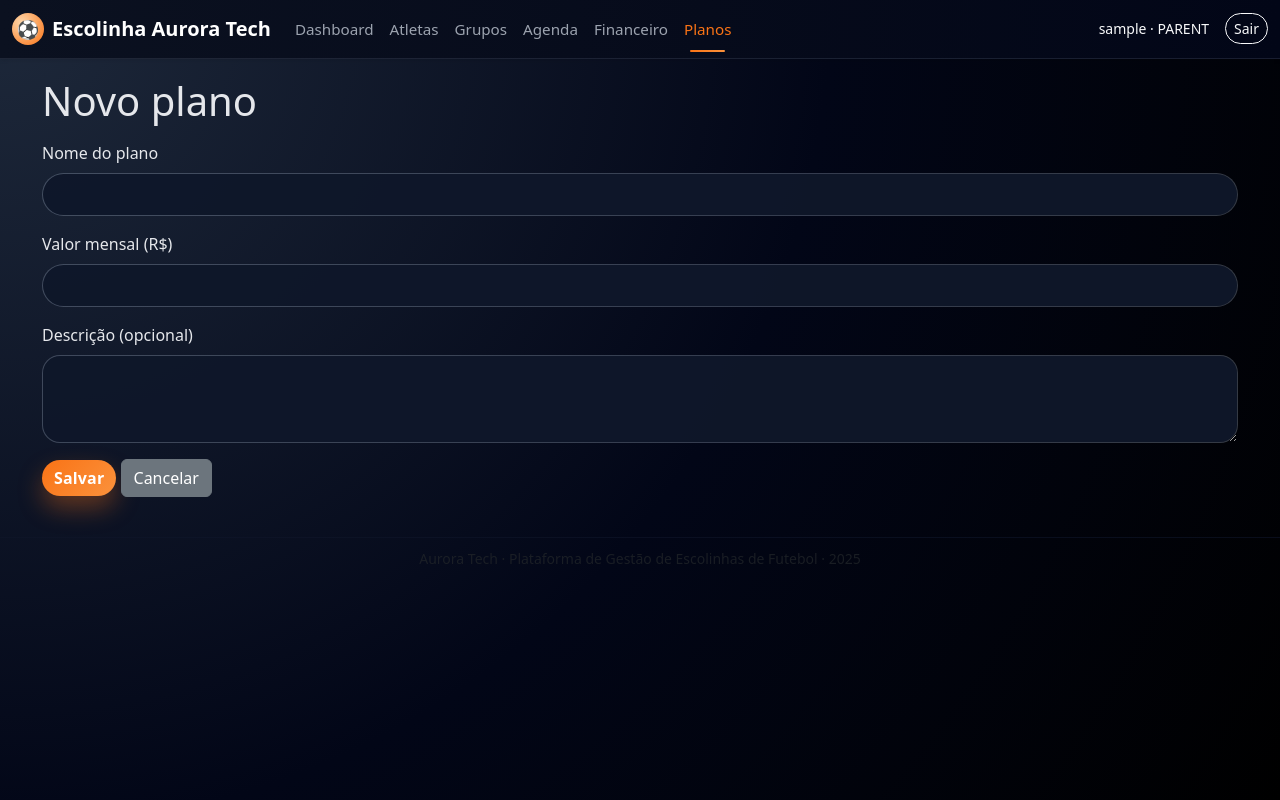
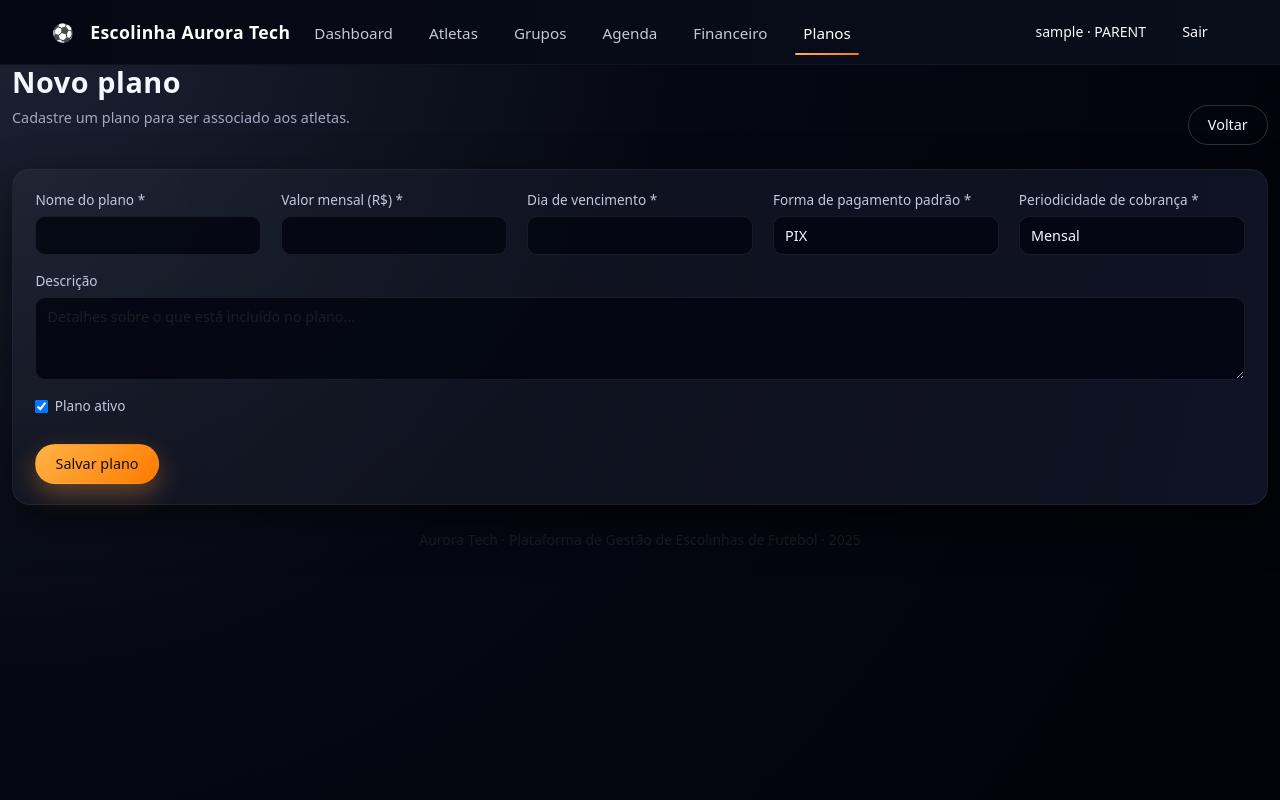
Before and after one commit to grmartinica/aplicacao_escolinha, a Flask app: page /planos/novo in a window 1280 px wide. Run offline with Flask 3, Linux system fonts and the light colour scheme; the visitor is signed in with stand-in values (Sample User, id 1).

Commit message:
resolvendo bugs e adicionando interfaces

```diff
--- a/routes/planos_routes.py
+++ b/routes/planos_routes.py
@@ -1,66 +1,53 @@
+# routes/planos_routes.py
 from flask import Blueprint, render_template, request, redirect, url_for, flash
 from flask_login import login_required
 from extensions import db
 from models import Plano
 
-planos_bp = Blueprint('planos', __name__, url_prefix='/planos')
+planos_bp = Blueprint("planos", __name__, url_prefix="/planos")
 
 
-@planos_bp.route('/')
+@planos_bp.route("/")
 @login_required
 def listar():
     planos = Plano.query.order_by(Plano.ativo.desc(), Plano.nome).all()
-    return render_template('planos_listar.html', planos=planos)
+    return render_template("planos_listar.html", planos=planos)
 
 
-@planos_bp.route('/novo', methods=['GET', 'POST'])
+@planos_bp.route("/novo", methods=["GET", "POST"])
 @login_required
 def novo():
-    if request.method == 'POST':
-        nome = (request.form.get('nome') or '').strip()
-        valor = request.form.get('valor_mensal', type=float)
-        descricao = (request.form.get('descricao') or '').strip()
+    if request.method == "POST":
+        nome = (request.form.get("nome") or "").strip()
+        valor_str = (request.form.get("valor_mensal") or "0").replace(",", ".")
+        dia_vencimento = request.form.get("dia_vencimento", type=int)
+        forma_pagamento_padrao = request.form.get("forma_pagamento_padrao") or "PIX"
+        periodicidade_cobranca = request.form.get("periodicidade_cobranca") or "MENSAL"
+        descricao = (request.form.get("descricao") or "").strip()
+        ativo = bool(request.form.get("ativo"))
 
-        if not nome or valor is None:
-            flash('Informe ao menos nome e valor mensal do plano.', 'danger')
-            return redirect(url_for('planos.novo'))
+        if not nome or not dia_vencimento:
+            flash("Preencha nome e dia de vencimento.", "danger")
+            return redirect(url_for("planos.novo"))
+
+        try:
+            valor_mensal = float(valor_str)
+        except ValueError:
+            flash("Valor mensal inválido.", "danger")
+            return redirect(url_for("planos.novo"))
 
         plano = Plano(
             nome=nome,
-            valor_mensal=valor,
+            valor_mensal=valor_mensal,
+            dia_vencimento=dia_vencimento,
+            forma_pagamento_padrao=forma_pagamento_padrao,
+            periodicidade_cobranca=periodicidade_cobranca,
             descricao=descricao or None,
-            ativo=True
+            ativo=ativo,
         )
         db.session.add(plano)
         db.session.commit()
-        flash('Plano criado com sucesso!', 'success')
-        return redirect(url_for('planos.listar'))
+        flash("Plano criado com sucesso!", "success")
+        return redirect(url_for("planos.listar"))
 
-    return render_template('planos_novo.html')
-
-
-@planos_bp.route('/<int:plano_id>/editar', methods=['GET', 'POST'])
-@login_required
-def editar(plano_id):
-    plano = Plano.query.get_or_404(plano_id)
-
-    if request.method == 'POST':
-        nome = (request.form.get('nome') or '').strip()
-        valor = request.form.get('valor_mensal', type=float)
-        descricao = (request.form.get('descricao') or '').strip()
-        ativo = True if request.form.get('ativo') == 'on' else False
-
-        if not nome or valor is None:
-            flash('Informe ao menos nome e valor mensal do plano.', 'danger')
-            return redirect(url_for('planos.editar', plano_id=plano.id))
-
-        plano.nome = nome
-        plano.valor_mensal = valor
-        plano.descricao = descricao or None
-        plano.ativo = ativo
-
-        db.session.commit()
-        flash('Plano atualizado com sucesso!', 'success')
-        return redirect(url_for('planos.listar'))
-
-    return render_template('planos_editar.html', plano=plano)
+    return render_template("planos_novo.html")
--- a/static/css/style.css
+++ b/static/css/style.css
@@ -1,310 +1,340 @@
-:root {
-    --color-bg: #050816;
-    --color-bg-alt: #0b1120;
-    --color-card: #0f172a;
-    --color-border: #1f2937;
-    --color-text: #e5e7eb;
-    --color-muted: #9ca3af;
-    --color-primary: #f97316; /* laranja */
-    --color-primary-soft: rgba(249, 115, 22, 0.12);
-    --color-danger: #ef4444;
-    --radius-lg: 18px;
-    --radius-md: 10px;
-    --shadow-soft: 0 18px 45px rgba(0, 0, 0, 0.55);
-    --shadow-card: 0 10px 30px rgba(15, 23, 42, 0.75);
-    --transition-fast: 0.15s ease-out;
-    --transition-med: 0.25s ease;
+/* ---------- RESET BÁSICO ---------- */
+*,
+*::before,
+*::after {
+    box-sizing: border-box;
+    margin: 0;
+    padding: 0;
 }
 
-/* ===========================
-   LAYOUT GERAL DO APP
-   =========================== */
-
-.app-body {
-    min-height: 100vh;
-    background: radial-gradient(circle at top left, #1e293b 0, #020617 55%, #000000 100%);
-    color: var(--color-text);
-    font-family: system-ui, -apple-system, BlinkMacSystemFont, "Segoe UI", sans-serif;
+html, body {
+    height: 100%;
 }
 
-.app-navbar {
-    background: linear-gradient(90deg, #0b1120, #020617);
-    border-bottom: 1px solid rgba(148, 163, 184, 0.15);
+body {
+    font-family: system-ui, -apple-system, BlinkMacSystemFont, "Segoe UI", sans-serif;
+    background: radial-gradient(circle at top left, #1c2333 0, #050813 45%, #020308 100%);
+    color: #f5f7ff;
 }
 
-.navbar-brand .brand-logo {
+/* ---------- NAVBAR / HEADER ---------- */
+.navbar {
+    display: flex;
+    align-items: center;
+    justify-content: space-between;
+    padding: 0.75rem 2.5rem;
+    background: linear-gradient(to right, #050813, #090e1b);
+    border-bottom: 1px solid rgba(255, 255, 255, 0.04);
+}
+
+.navbar-brand {
+    display: flex;
+    align-items: center;
+    gap: 0.5rem;
+    font-weight: 600;
+    letter-spacing: 0.02em;
+    color: #ffffff;
+    text-decoration: none;
+    font-size: 1.1rem;
+}
+
+.navbar-brand-logo {
     width: 32px;
     height: 32px;
     border-radius: 999px;
-    background: radial-gradient(circle at 30% 30%, #fed7aa, #f97316);
+    background: radial-gradient(circle at 30% 30%, #ffb347, #ff7a00);
+    display: inline-flex;
+    align-items: center;
+    justify-content: center;
+    font-weight: 700;
+    color: #111;
+}
+
+.navbar-nav {
+    display: flex;
+    list-style: none;
+    gap: 1.25rem;
+}
+
+.nav-link {
+    position: relative;
+    font-size: 0.95rem;
+    text-decoration: none;
+    color: #c5c7d6;
+    padding-bottom: 0.25rem;
+    transition: color 0.2s ease;
+}
+
+.nav-link:hover {
+    color: #ffffff;
+}
+
+.nav-link.active {
+    color: #ffb347;
+}
+
+.nav-link.active::after {
+    content: "";
+    position: absolute;
+    left: 0;
+    bottom: -0.35rem;
+    width: 100%;
+    height: 2px;
+    border-radius: 999px;
+    background: linear-gradient(90deg, #ffb347, #ff7a00);
+}
+
+/* Usuário no topo */
+.navbar-user {
     display: flex;
     align-items: center;
-    justify-content: center;
-    color: #0b1120;
-    font-size: 18px;
+    gap: 0.75rem;
+    font-size: 0.9rem;
+    color: #e1e3ee;
 }
 
-.navbar .nav-link {
-    font-weight: 500;
-    font-size: 0.95rem;
-    color: var(--color-muted);
-    position: relative;
-    padding-inline: 0.9rem;
+.navbar-user-role {
+    padding: 0.1rem 0.5rem;
+    border-radius: 999px;
+    background: rgba(255, 255, 255, 0.06);
+    font-size: 0.75rem;
+    text-transform: uppercase;
+    letter-spacing: 0.06em;
 }
 
-.navbar .nav-link:hover {
-    color: #e5e7eb;
+/* ---------- BOTÕES ---------- */
+.btn {
+    display: inline-flex;
+    align-items: center;
+    justify-content: center;
+    padding: 0.5rem 1.2rem;
+    border-radius: 999px;
+    border: 1px solid transparent;
+    font-size: 0.9rem;
+    font-weight: 500;
+    cursor: pointer;
+    text-decoration: none;
+    transition: all 0.18s ease-out;
 }
 
-.navbar .nav-link.active {
-    color: var(--color-primary);
+.btn-primary {
+    background: linear-gradient(135deg, #ffb347, #ff7a00);
+    color: #111;
+    box-shadow: 0 10px 25px rgba(255, 150, 50, 0.35);
 }
 
-.navbar .nav-link.active::after {
-    content: "";
-    position: absolute;
-    left: 14px;
-    right: 14px;
-    bottom: -4px;
-    height: 2px;
-    border-radius: 999px;
-    background: linear-gradient(90deg, #f97316, #fb923c);
+.btn-primary:hover {
+    transform: translateY(-1px);
+    box-shadow: 0 14px 30px rgba(255, 150, 50, 0.5);
 }
 
-/* MAIN */
-
-.app-main {
-    padding: 18px 16px 32px;
+.btn-outline {
+    background: transparent;
+    color: #f5f7ff;
+    border-color: rgba(255, 255, 255, 0.18);
 }
 
-.app-container {
-    max-width: 1220px;
-    margin-inline: auto;
+.btn-outline:hover {
+    background: rgba(255, 255, 255, 0.06);
 }
 
-/* FOOTER */
-
-.app-footer {
-    padding: 10px 0 18px;
-    border-top: 1px solid rgba(15, 23, 42, 0.6);
-    margin-top: 8px;
+/* ---------- LAYOUT PRINCIPAL ---------- */
+.main-container {
+    max-width: 1200px;
+    margin: 1.75rem auto 2.5rem;
+    padding: 0 1.5rem;
 }
 
-/* FLASH MESSAGES */
-
-.flash-wrapper {
-    margin-bottom: 16px;
+/* Página / títulos */
+.page-header {
+    display: flex;
+    align-items: flex-end;
+    justify-content: space-between;
+    gap: 1rem;
+    margin-bottom: 1.5rem;
 }
 
-.app-alert {
-    border-radius: 999px;
-    border: 1px solid rgba(148, 163, 184, 0.25);
-    background-color: rgba(15, 23, 42, 0.92);
-    color: var(--color-text);
+.page-title {
+    font-size: 1.8rem;
+    font-weight: 600;
+    letter-spacing: 0.02em;
 }
 
-.app-alert.alert-success {
-    border-color: rgba(34, 197, 94, 0.45);
-    background-color: rgba(22, 163, 74, 0.12);
+.page-subtitle {
+    margin-top: 0.3rem;
+    font-size: 0.9rem;
+    color: #a3a7c0;
 }
 
-.app-alert.alert-danger,
-.app-alert.alert-error {
-    border-color: rgba(248, 113, 113, 0.55);
-    background-color: rgba(127, 29, 29, 0.6);
+/* ---------- CARDS ---------- */
+.card {
+    background: radial-gradient(circle at top left, rgba(255, 255, 255, 0.04), rgba(16, 20, 37, 0.96));
+    border-radius: 18px;
+    border: 1px solid rgba(255, 255, 255, 0.06);
+    box-shadow: 0 18px 45px rgba(0, 0, 0, 0.55);
+    margin-bottom: 1.5rem;
 }
 
-/* ===========================
-   LOGIN
-   =========================== */
-
-.login-body {
-    min-height: 100vh;
-    background: radial-gradient(circle at top, #f97316 0, #020617 60%, #000000 100%);
-    display: flex;
-    align-items: center;
-    justify-content: center;
-    padding: 24px;
-    color: var(--color-text);
+.card-body {
+    padding: 1.25rem 1.4rem;
 }
 
-.login-wrapper {
-    max-width: 420px;
-    width: 100%;
+/* ---------- DASHBOARD STATS ---------- */
+.stats-grid {
+    display: grid;
+    grid-template-columns: repeat(auto-fit, minmax(190px, 1fr));
+    gap: 1rem;
 }
 
-.login-card {
-    background: radial-gradient(circle at top left, rgba(249, 115, 22, 0.12), rgba(15, 23, 42, 0.98));
-    border-radius: 24px;
-    padding: 26px 26px 24px;
-    border: 1px solid rgba(148, 163, 184, 0.35);
-    box-shadow: var(--shadow-soft);
-    backdrop-filter: blur(14px);
+.stat-card {
+    padding: 1rem 1.1rem;
+    border-radius: 16px;
+    background: linear-gradient(145deg, rgba(10, 14, 32, 0.96), rgba(18, 30, 56, 0.96));
+    border: 1px solid rgba(255, 255, 255, 0.04);
 }
 
-.login-header h1 {
-    color: #f9fafb;
+.stat-label {
+    font-size: 0.8rem;
+    color: #9ea2c0;
+    text-transform: uppercase;
+    letter-spacing: 0.07em;
+    margin-bottom: 0.35rem;
 }
 
-.brand-logo-lg {
-    width: 56px;
-    height: 56px;
-    border-radius: 999px;
-    background: radial-gradient(circle at 30% 30%, #fed7aa, #f97316);
-    display: flex;
-    align-items: center;
-    justify-content: center;
-    color: #111827;
-    font-size: 26px;
+.stat-value {
+    font-size: 1.5rem;
+    font-weight: 600;
 }
 
-/* ===========================
-   CARDS, TABELAS E FORMULÁRIOS
-   =========================== */
-
-.card {
-    border-radius: var(--radius-lg);
-    border: 1px solid rgba(148, 163, 184, 0.24);
-    background: radial-gradient(circle at top left, rgba(249, 115, 22, 0.04), #020617);
-    box-shadow: var(--shadow-card);
+.stat-pill {
+    margin-top: 0.4rem;
+    font-size: 0.75rem;
+    color: #ffb347;
 }
 
-.card-header {
-    border-bottom: 1px solid rgba(148, 163, 184, 0.22);
-    background: transparent;
-}
-
-.card-header h1,
-.card-header h2,
-.card-header h3,
-.card-header h4 {
-    margin-bottom: 0;
-}
-
+/* ---------- TABELAS ---------- */
 .table {
-    color: var(--color-text);
-    font-size: 0.93rem;
+    width: 100%;
+    border-collapse: collapse;
+    font-size: 0.9rem;
+    border-radius: 12px;
+    overflow: hidden;
 }
 
 .table thead {
-    background: rgba(15, 23, 42, 0.9);
+    background: linear-gradient(to right, rgba(255, 255, 255, 0.08), rgba(255, 255, 255, 0.02));
 }
 
-.table thead th {
-    border-bottom: 1px solid rgba(148, 163, 184, 0.4);
-    color: #e5e7eb;
+.table th,
+.table td {
+    padding: 0.65rem 0.9rem;
+    text-align: left;
+    border-bottom: 1px solid rgba(255, 255, 255, 0.03);
 }
 
-.table tbody tr {
-    border-color: rgba(31, 41, 55, 0.75);
+.table th {
+    font-size: 0.78rem;
+    text-transform: uppercase;
+    letter-spacing: 0.08em;
+    color: #a7aac2;
+}
+
+.table-striped tbody tr:nth-child(even) {
+    background-color: rgba(255, 255, 255, 0.01);
 }
 
 .table tbody tr:hover {
-    background-color: rgba(15, 23, 42, 0.9);
+    background-color: rgba(255, 255, 255, 0.03);
 }
 
+/* ---------- BADGES ---------- */
 .badge {
+    display: inline-block;
+    padding: 0.1rem 0.55rem;
     border-radius: 999px;
-    padding-inline: 0.7rem;
+    font-size: 0.7rem;
+    letter-spacing: 0.06em;
+    text-transform: uppercase;
 }
 
-/* FORM CONTROLS */
+.badge-success {
+    background: rgba(0, 200, 140, 0.16);
+    color: #3ae6b3;
+}
 
-.form-label {
-    font-weight: 500;
-    color: #e5e7eb;
+.badge-muted {
+    background: rgba(160, 164, 187, 0.16);
+    color: #cfd2e2;
+}
+
+/* ---------- FORMULÁRIOS ---------- */
+.form-grid {
+    display: grid;
+    grid-template-columns: repeat(auto-fit, minmax(220px, 1fr));
+    gap: 1rem 1.25rem;
+}
+
+.form-group {
+    display: flex;
+    flex-direction: column;
+    gap: 0.35rem;
+}
+
+.form-group-full {
+    grid-column: 1 / -1;
+}
+
+.form-group label {
+    font-size: 0.85rem;
+    color: #c4c7dd;
 }
 
 .form-control,
-.form-select {
-    background-color: rgba(15, 23, 42, 0.96);
-    border-radius: 999px;
-    border: 1px solid rgba(148, 163, 184, 0.35);
-    color: var(--color-text);
-    font-size: 0.95rem;
-    padding-inline: 14px;
-    padding-block: 9px;
+select,
+textarea {
+    background: rgba(4, 7, 18, 0.9);
+    border-radius: 10px;
+    border: 1px solid rgba(255, 255, 255, 0.08);
+    padding: 0.5rem 0.7rem;
+    color: #f5f7ff;
+    font-size: 0.9rem;
+    outline: none;
+    transition: border-color 0.15s ease, box-shadow 0.15s ease, background 0.15s ease;
 }
 
 .form-control:focus,
-.form-select:focus {
-    background-color: #020617;
-    border-color: #f97316;
-    outline: none;
-    box-shadow: 0 0 0 1px rgba(249, 115, 22, 0.65);
+select:focus,
+textarea:focus {
+    border-color: rgba(255, 150, 50, 0.8);
+    box-shadow: 0 0 0 1px rgba(255, 150, 50, 0.6);
+    background: rgba(7, 10, 24, 0.96);
 }
 
-textarea.form-control {
-    border-radius: 18px;
+.form-actions {
+    grid-column: 1 / -1;
+    margin-top: 0.75rem;
 }
 
-/* BOTÕES */
-
-.btn-primary {
-    background: linear-gradient(135deg, #f97316, #fb923c);
-    border: none;
-    border-radius: 999px;
-    font-weight: 600;
-    letter-spacing: 0.01em;
-    box-shadow: 0 12px 24px rgba(249, 115, 22, 0.35);
-    transition: transform var(--transition-fast), box-shadow var(--transition-fast), filter var(--transition-fast);
+/* Checkbox inline */
+.checkbox-inline {
+    display: inline-flex;
+    align-items: center;
+    gap: 0.4rem;
+    font-size: 0.85rem;
+    color: #c4c7dd;
 }
 
-.btn-primary:hover {
-    filter: brightness(1.05);
-    transform: translateY(-1px);
-    box-shadow: 0 16px 30px rgba(249, 115, 22, 0.45);
+/* ---------- ESTADOS VAZIOS ---------- */
+.empty-state {
+    padding: 1.2rem 0.5rem;
+    font-size: 0.9rem;
+    color: #a3a7c0;
 }
 
-.btn-outline-light {
-    border-radius: 999px;
+/* ---------- FOOTER ---------- */
+.footer {
+    margin: 1.5rem 0 0.5rem;
+    text-align: center;
+    font-size: 0.75rem;
+    color: #6c718f;
 }
-
-/* UTILITÁRIOS DE PÁGINA */
-
-.page-header {
-    display: flex;
-    align-items: center;
-    justify-content: space-between;
-    gap: 12px;
-    margin-bottom: 18px;
-}
-
-.page-header h1 {
-    font-size: 1.4rem;
-    margin: 0;
-}
-
-/* ===========================
-   ESPECÍFICOS PLANOS / LISTAGENS
-   =========================== */
-
-.planos-header {
-    display: flex;
-    align-items: center;
-    justify-content: space-between;
-    gap: 12px;
-}
-
-.planos-header-subtitle {
-    color: var(--color-muted);
-    font-size: 0.9rem;
-}
-
-/* ===========================
-   SCROLLBAR (APENAS ESTÉTICO)
-   =========================== */
-
-::-webkit-scrollbar {
-    width: 8px;
-}
-::-webkit-scrollbar-track {
-    background: #020617;
-}
-::-webkit-scrollbar-thumb {
-    background: #111827;
-    border-radius: 999px;
-}
-::-webkit-scrollbar-thumb:hover {
-    background: #1f2937;
-}
--- a/templates/planos_novo.html
+++ b/templates/planos_novo.html
@@ -1,24 +1,72 @@
 {% extends "base.html" %}
+{% block title %}Novo Plano{% endblock %}
+
 {% block content %}
-<h1>Novo plano</h1>
+<div class="page-header">
+    <div>
+        <h1 class="page-title">Novo plano</h1>
+        <p class="page-subtitle">Cadastre um plano para ser associado aos atletas.</p>
+    </div>
+    <a href="{{ url_for('planos.listar') }}" class="btn btn-outline">Voltar</a>
+</div>
 
-<form method="post" class="mt-3">
-    <div class="mb-3">
-        <label class="form-label">Nome do plano</label>
-        <input type="text" name="nome" class="form-control" required>
+<div class="card">
+    <div class="card-body">
+        <form method="post" class="form-grid">
+            <div class="form-group">
+                <label for="nome">Nome do plano *</label>
+                <input type="text" id="nome" name="nome" class="form-control" required>
+            </div>
+
+            <div class="form-group">
+                <label for="valor_mensal">Valor mensal (R$) *</label>
+                <input type="number" step="0.01" min="0" id="valor_mensal" name="valor_mensal"
+                       class="form-control" required>
+            </div>
+
+            <div class="form-group">
+                <label for="dia_vencimento">Dia de vencimento *</label>
+                <input type="number" min="1" max="31" id="dia_vencimento" name="dia_vencimento"
+                       class="form-control" required>
+            </div>
+
+            <div class="form-group">
+                <label for="forma_pagamento_padrao">Forma de pagamento padrão *</label>
+                <select id="forma_pagamento_padrao" name="forma_pagamento_padrao" class="form-control">
+                    <option value="PIX">PIX</option>
+                    <option value="CREDITO">Cartão de crédito</option>
+                    <option value="DEBITO">Cartão de débito</option>
+                    <option value="DINHEIRO">Dinheiro</option>
+                </select>
+            </div>
+
+            <div class="form-group">
+                <label for="periodicidade_cobranca">Periodicidade de cobrança *</label>
+                <select id="periodicidade_cobranca" name="periodicidade_cobranca" class="form-control">
+                    <option value="MENSAL">Mensal</option>
+                    <option value="TRIMESTRAL">Trimestral</option>
+                    <option value="SEMESTRAL">Semestral</option>
+                    <option value="ANUAL">Anual</option>
+                </select>
+            </div>
+
+            <div class="form-group form-group-full">
+                <label for="descricao">Descrição</label>
+                <textarea id="descricao" name="descricao" rows="3" class="form-control"
+                          placeholder="Detalhes sobre o que está incluído no plano..."></textarea>
+            </div>
+
+            <div class="form-group">
+                <label class="checkbox-inline">
+                    <input type="checkbox" name="ativo" checked>
+                    Plano ativo
+                </label>
+            </div>
+
+            <div class="form-actions">
+                <button type="submit" class="btn btn-primary">Salvar plano</button>
+            </div>
+        </form>
     </div>
-
-    <div class="mb-3">
-        <label class="form-label">Valor mensal (R$)</label>
-        <input type="number" step="0.01" min="0" name="valor_mensal" class="form-control" required>
-    </div>
-
-    <div class="mb-3">
-        <label class="form-label">Descrição (opcional)</label>
-        <textarea name="descricao" class="form-control" rows="3"></textarea>
-    </div>
-
-    <button type="submit" class="btn btn-primary">Salvar</button>
-    <a href="{{ url_for('planos.listar') }}" class="btn btn-secondary">Cancelar</a>
-</form>
+</div>
 {% endblock %}
```
Also changed, not shown: templates/planos_listar.html (+23 -14 lines).
